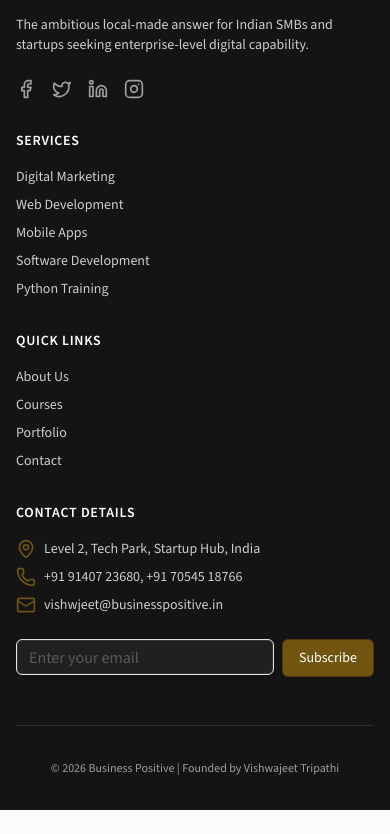
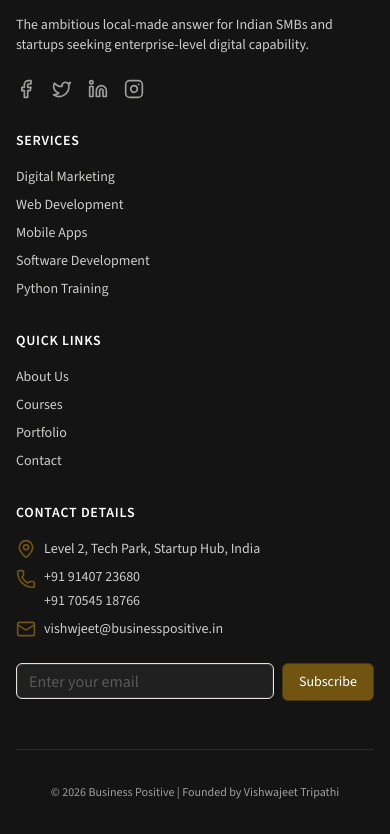
Before and after one commit to bipinpandey1306-ux/bussiness-positive, a React (Vite) app: page / in a window 390 px wide. Shown: the part 3352-4186 px from the top of the page. Before the commit the page ends 4162 px from the top, so only its background shows below. Built offline with nearby package versions, Linux system fonts and the light colour scheme; a web font is replaced by a local one.

Commit message:
Make email and phone numbers clickable in both footer and contact page

```diff
--- a/src/components/layout/Footer.tsx
+++ b/src/components/layout/Footer.tsx
@@ -98,13 +98,18 @@
                 <MapPin className="h-5 w-5 mr-2 text-primary flex-shrink-0" />
                 <span>Level 2, Tech Park, Startup Hub, India</span>
               </li>
-              <li className="flex items-center">
-                <Phone className="h-5 w-5 mr-2 text-primary flex-shrink-0" />
-                <span>+91 91407 23680, +91 70545 18766</span>
+              <li className="flex items-start">
+                <Phone className="h-5 w-5 mr-2 text-primary flex-shrink-0 mt-0.5" />
+                <div className="flex flex-col gap-1">
+                  <a href="tel:+919140723680" className="hover:text-white transition-colors">+91 91407 23680</a>
+                  <a href="tel:+917054518766" className="hover:text-white transition-colors">+91 70545 18766</a>
+                </div>
               </li>
               <li className="flex items-center">
                 <Mail className="h-5 w-5 mr-2 text-primary flex-shrink-0" />
-                <span>vishwjeet@businesspositive.in</span>
+                <a href="mailto:vishwjeet@businesspositive.in" className="hover:text-white transition-colors">
+                  vishwjeet@businesspositive.in
+                </a>
               </li>
             </ul>
 
--- a/src/pages/Contact.tsx
+++ b/src/pages/Contact.tsx
@@ -99,7 +99,12 @@
                 </div>
                 <div>
                   <h3 className="font-semibold text-foreground">Phone</h3>
-                  <p className="text-muted-foreground mt-1">+91 91407 23680, +91 70545 18766<br />Mon-Fri from 9am to 6pm</p>
+                  <p className="text-muted-foreground mt-1">
+                    <a href="tel:+919140723680" className="hover:text-primary transition-colors">+91 91407 23680</a>,{" "}
+                    <a href="tel:+917054518766" className="hover:text-primary transition-colors">+91 70545 18766</a>
+                    <br />
+                    Mon-Fri from 9am to 6pm
+                  </p>
                 </div>
               </div>
 
@@ -109,7 +114,11 @@
                 </div>
                 <div>
                   <h3 className="font-semibold text-foreground">Email</h3>
-                  <p className="text-muted-foreground mt-1">vishwjeet@businesspositive.in</p>
+                  <p className="text-muted-foreground mt-1">
+                    <a href="mailto:vishwjeet@businesspositive.in" className="hover:text-primary transition-colors">
+                      vishwjeet@businesspositive.in
+                    </a>
+                  </p>
                 </div>
               </div>
             </div>
```
